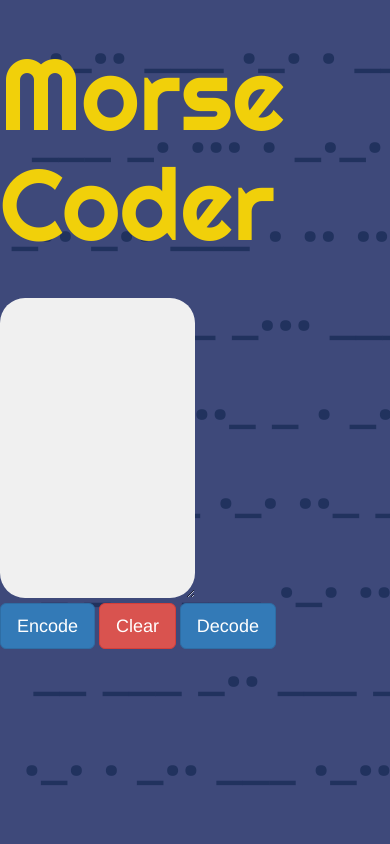
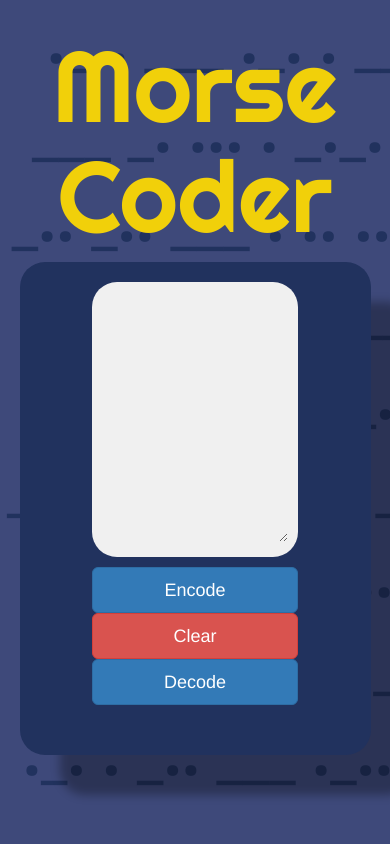
Before and after one commit to benjamin-visser/text-to-morse, a Flask app: page / in a window 390 px wide. Run offline with Flask 2, Linux system fonts and the light colour scheme; some libraries are stand-ins or nearby versions.

Commit message:
make responsive

```diff
--- a/application/static/styles.css
+++ b/application/static/styles.css
@@ -1,24 +1,120 @@
 body {
     background-image: url("images/morse-background.png");
+    text-align: center;
+    padding: 5% 0px;
 }
 
 h1 {
     color: #F1D00A;
     font-family: 'Righteous', cursive;
     font-size: 100px;
-    margin: 10% auto;
+    margin: 3% auto;
+}
+
+textarea {
+    background-color: #F0F0F0;
+    width: 100%;
+    height: 250px;
+    border-width: 0px;
+}
+
+.column {
+    display: inline-block;
+    width: 30%;
+}
+
+.title-cont {
+    padding: 0 10px 0;
+}
+
+.body-cont {
+    display: inline-block;
+    width: 50%;
+    background-color: #21325E;
+    /*background-image: linear-gradient(to bottom right, #21325E, #21325E, #21325E, #F1D00A);*/
+    border-radius: 25px;
+    padding-bottom: 10px;
+    box-shadow: 40px 40px 10px rgba(0, 0, 0, 0.3);
 }
 
 .form-cont {
-    padding: 50px
-    background-color: #21325E;
+    display: inline-block;
+    width: 50%;
+    margin-bottom: 20px;
+    padding: 20px;
     border-radius: 25px;
 }
 
 .text-box {
-    width: 50%;
-    height: 300px;
+    display: inline-block;
+    position: relative;
+    padding: 10px;
+    width: 100%;
     border-radius: 25px;
     background-color: #F0F0F0;
     border-width: 0;
+    margin-bottom: 10px;
 }
+
+/* Extra small devices (phones, 600px and down) */
+@media only screen and (max-width: 600px) {
+    .body-cont {
+        width: 90%;
+    }
+
+    .form-cont {
+        width: 70%;
+    }
+
+    .column {
+        width: 100%;
+    }
+}
+
+/* Small devices (portrait tablets and large phones, 600px and up) */
+@media only screen and (min-width: 600px) {
+    .body-cont {
+        width: 90%;
+    }
+
+    .form-cont {
+        width: 70%;
+    }
+
+    .column {
+        width: 100%;
+    }
+}
+
+/* Medium devices (landscape tablets, 768px and up) */
+@media only screen and (min-width: 768px) {
+    .body-cont {
+        width: 90%;
+    }
+
+    .column {
+        width: 100%;
+    }
+}
+
+/* Large devices (laptops/desktops, 992px and up) */
+@media only screen and (min-width: 992px) {
+    .body-cont {
+        width: 70%;
+    }
+
+    .column {
+        width: 30%;
+    }
+}
+
+/* Extra large devices (large laptops and desktops, 1200px and up)*/
+@media only screen and (min-width: 1250px) {
+    .body-cont {
+        width: 50%;
+    }
+
+    .column {
+        width: 30%;
+    }
+}
--- a/application/templates/index.html
+++ b/application/templates/index.html
@@ -13,29 +13,31 @@
 
 {% block body %}
 <body>
-<div>
-    <div>
-        <div>
-            <h1>Morse Coder</h1>
+<div class="title-cont">
+    <h1>Morse Coder</h1>
+</div>
+<div class="body-cont">
+    <form>
+        <div class="form-cont">
+            <div class="text-box">
+                <textarea name="user-input">{{ text_fill }}</textarea>
+            </div>
+            <br>
+            <div class="container-fluid">
+                <div class="row">
+                    <div class="column">
+                        <button class="btn btn-primary btn-lg btn-block" type="submit" formaction="{{ url_for('encode') }}" formmethod="post">Encode</button>
+                    </div>
+                    <div class="column">
+                        <button class="btn btn-danger btn-lg btn-block" type="submit">Clear</button>
+                    </div>
+                    <div class="column">
+                        <button class="btn btn-primary btn-lg btn-block" type="submit" formaction="{{ url_for('decode') }}" formmethod="post">Decode</button>
+                    </div>
+                </div>
+            </div>
         </div>
-    </div>
-</div>
-
-<div class="form-cont">
-    <div>
-        <div>
-            <form>
-                <textarea name="user-input" class="text-box" id="" cols="30" rows="10">{{ text_fill }}</textarea>
-                <br>
-                <button class="btn btn-primary btn-lg" type="submit" formaction="{{ url_for('encode') }}" formmethod="post">Encode</button>
-                <button class="btn btn-danger btn-lg" type="submit">Clear</button>
-                <button class="btn btn-primary btn-lg" type="submit" formaction="{{ url_for('decode') }}" formmethod="post">Decode</button>
-            </form>
-            <br>
-            <p>{{ morse_code }}</p>
-        </div>
-    </div>
-
+    </form>
 </div>
 
 </body>
```
